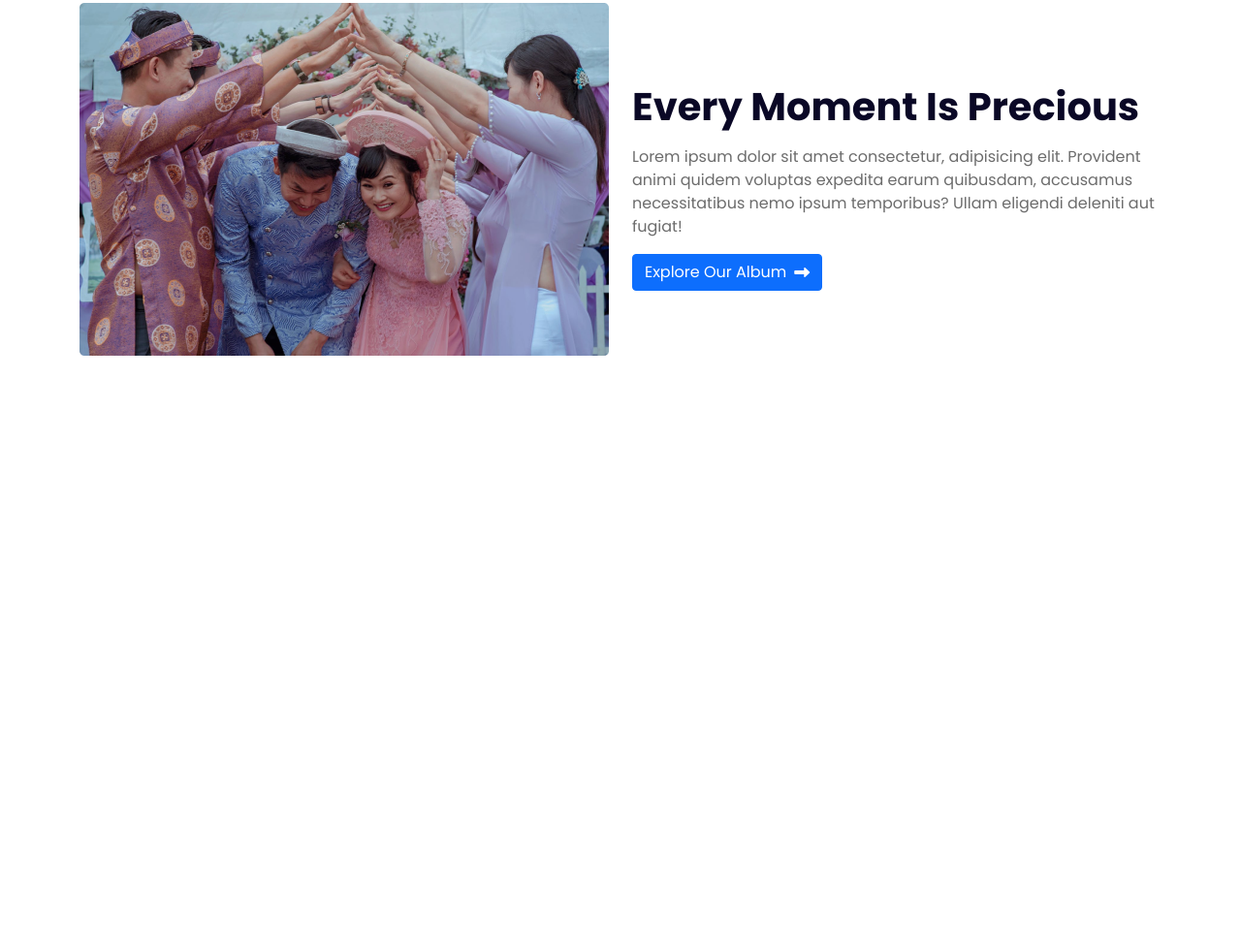
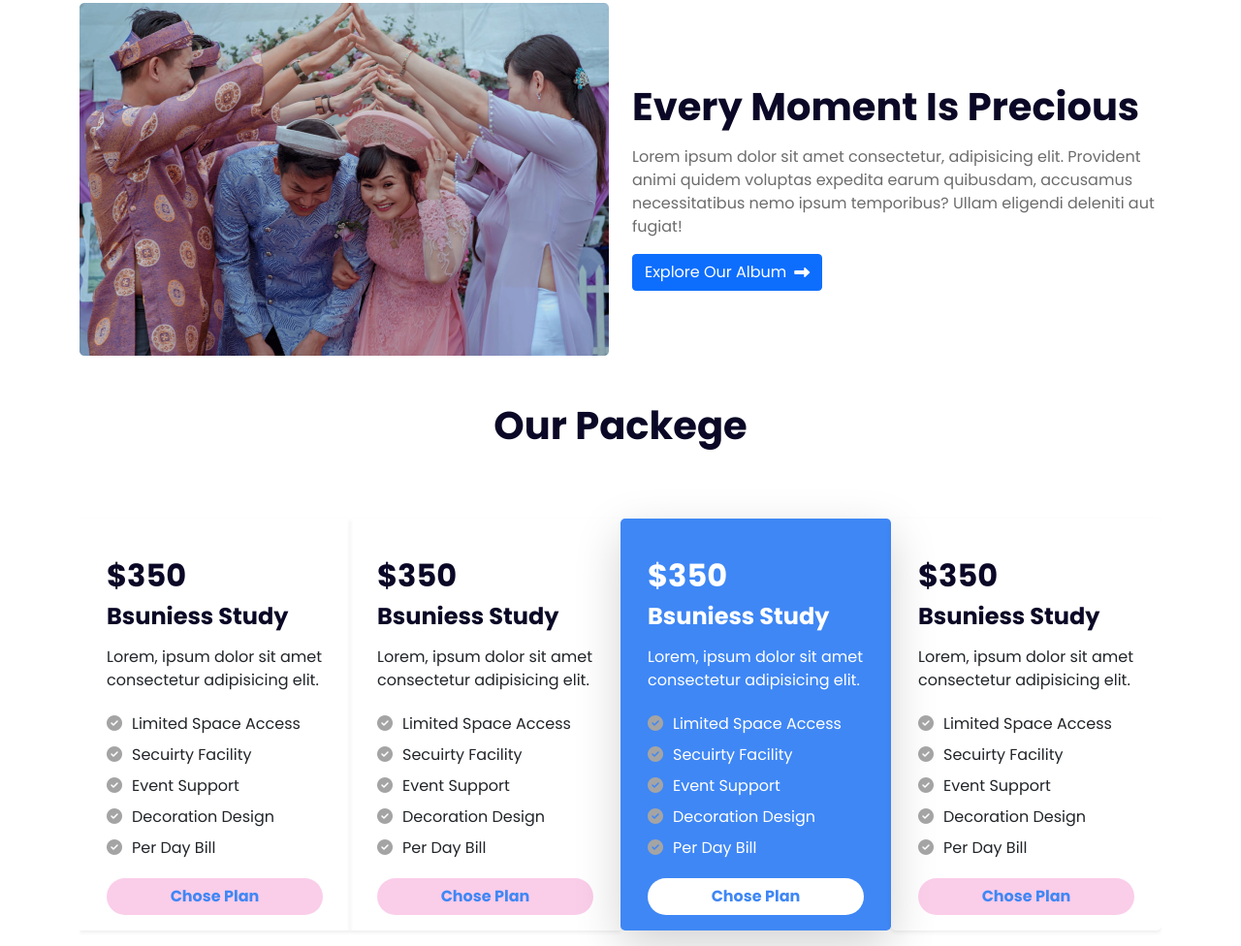
Before and after one commit to LimonFarazi03/chayachobi-convention-center, a plain HTML site: page index.html in a window 1280 px wide. Shown: the part 652-1628 px from the top of the page at 97% size. Before the commit the page ends 1067 px from the top, so only its background shows below. Drawn offline with nearby package versions, Linux system fonts and the light colour scheme.

Commit message:
Some updates

```diff
--- a/index.html
+++ b/index.html
@@ -62,7 +62,7 @@
             </div>
           </div>
           <div class="carousel-item">
-            <img src="./images/image/banner.png" class="d-block w-100" alt="...">
+            <img src="./images/image/banner2.jpg" class="d-block w-100" alt="...">
             <div class="carousel-caption d-none d-md-block">
               <h2 class="fw-bold">The perfect venue for your <br>next event</h2>
               <p class="mt-3">Amet minim mollit non deserunt ullamco est sit aliqua <br>dolor do amet sint. Velit officia consequat duis enim velit.</p>
@@ -70,7 +70,7 @@
             </div>
           </div>
           <div class="carousel-item">
-            <img src="./images/image/banner.png" class="d-block w-100" alt="...">
+            <img src="./images/image/banner3.jpg" class="d-block w-100" alt="...">
             <div class="carousel-caption d-none d-md-block">
               <h2 class="fw-bold">The perfect venue for your <br>next event</h2>
               <p class="mt-3">Amet minim mollit non deserunt ullamco est sit aliqua <br>dolor do amet sint. Velit officia consequat duis enim velit.</p>
@@ -106,6 +106,82 @@
           </div>
         </div>
     </section>
+    <!-- Pricing Table -->
+    <section  class="container mt-5">
+      <h1 class="text-center navyClr fw-bolder">Our Packege</h1>
+      <div class="container overflow-hidden">
+        <div class="row gy-5 my-3">
+          <div class="col-12  col-lg-3 col-md-4 col-12 shadow-sm">
+            <div class="p-3 border-0 rounded-3">
+              <h2 class="mt-4 navyClr fw-bolder">$350</h2>
+              <h4 class="navyClr fw-bold">Bsuniess Study</h4>
+              <p class=" my-3 fw-semibold">Lorem, ipsum dolor sit amet consectetur adipisicing elit.</p>
+              <div class="col-lg-12 text-dark">
+                <ul class="p-0 text-capitalize">
+                  <li><i class="fas fa-check-circle my-2"></i>Limited space access</li>
+                  <li><i class="fas fa-check-circle my-2"></i>Secuirty facility</li>
+                  <li><i class="fas fa-check-circle my-2"></i>event support</li>
+                  <li><i class="fas fa-check-circle my-2"></i>Decoration design</li>
+                  <li><i class="fas fa-check-circle my-2"></i>Per day bill</li>
+                </ul>
+                <div class="btn butnClr rounded-pill w-100 fw-bold"><a class="priceClr text-decoration-none" href="##">Chose Plan</a></div>
+              </div>
+            </div>
+          </div>
+          <div class="col-12  col-lg-3 col-md-4 col-12 shadow-sm">
+            <div class="p-3 border-0 rounded-3 ">
+              <h2 class="mt-4 navyClr fw-bolder">$350</h2>
+              <h4 class="navyClr fw-bold">Bsuniess Study</h4>
+              <p class=" my-3 fw-semibold">Lorem, ipsum dolor sit amet consectetur adipisicing elit.</p>
+              <div class="col-lg-12 text-dark">
+                <ul class="p-0 text-capitalize">
+                  <li><i class="fas fa-check-circle my-2"></i>Limited space access</li>
+                  <li><i class="fas fa-check-circle my-2"></i>Secuirty facility</li>
+                  <li><i class="fas fa-check-circle my-2"></i>event support</li>
+                  <li><i class="fas fa-check-circle my-2"></i>Decoration design</li>
+                  <li><i class="fas fa-check-circle my-2"></i>Per day bill</li>
+                </ul>
+                <div class="btn butnClr rounded-pill w-100 fw-bold"><a class="priceClr text-decoration-none" href="##">Chose Plan</a></div>
+              </div>
+            </div>
+          </div>
+          <div class="col-12  col-lg-3 col-md-4  col-12 shadow-lg rounded-3 bacClr">
+            <div class="p-3 border-0 ">
+              <h2 class="mt-4 fw-bolder">$350</h2>
+              <h4 class=" fw-bold">Bsuniess Study</h4>
+              <p class=" my-3 fw-semibold">Lorem, ipsum dolor sit amet consectetur adipisicing elit.</p>
+              <div class="col-lg-12">
+                <ul class="p-0 text-capitalize">
+                  <li><i class="fas fa-check-circle my-2"></i>Limited space access</li>
+                  <li><i class="fas fa-check-circle my-2"></i>Secuirty facility</li>
+                  <li><i class="fas fa-check-circle my-2"></i>event support</li>
+                  <li><i class="fas fa-check-circle my-2"></i>Decoration design</li>
+                  <li><i class="fas fa-check-circle my-2"></i>Per day bill</li>
+                </ul>
+                <div class="btn butnClrv2 rounded-pill w-100 fw-bold"><a class="priceClr text-decoration-none" href="##">Chose Plan</a></div>
+              </div>
+            </div>
+          </div>
+          <div class="col-12  col-lg-3 col-md-4  col-12 shadow-sm rounded-3">
+            <div class="p-3 border-0">
+              <h2 class="mt-4 navyClr fw-bolder">$350</h2>
+              <h4 class="navyClr fw-bold">Bsuniess Study</h4>
+              <p class=" my-3 fw-semibold">Lorem, ipsum dolor sit amet consectetur adipisicing elit.</p>
+              <div class="col-lg-12 text-dark">
+                <ul class="p-0 text-capitalize">
+                  <li><i class="fas fa-check-circle my-2"></i>Limited space access</li>
+                  <li><i class="fas fa-check-circle my-2"></i>Secuirty facility</li>
+                  <li><i class="fas fa-check-circle my-2"></i>event support</li>
+                  <li><i class="fas fa-check-circle my-2"></i>Decoration design</li>
+                  <li><i class="fas fa-check-circle my-2"></i>Per day bill</li>
+                </ul>
+                <div class="btn butnClr rounded-pill w-100 fw-bold"><a class="priceClr text-decoration-none" href="##">Chose Plan</a></div>
+              </div>
+            </div>
+          </div>
+        </div>
+      </div>
+    </section>
   </main>
   <footer>
 
--- a/style.css
+++ b/style.css
@@ -7,3 +7,29 @@ body{
 .loremClr{
   color: #6C6C6C;
 }
+.pragraph{
+  font-size: 16px;
+  text-align: justify;
+  color: #6C6C6C;
+}
+ul li{
+  list-style-type: none;
+}
+ul li i{
+ padding-right: 10px;
+ color: #a5a4a4;
+}
+
+.butnClr{
+  background-color: #f496d17a;
+}
+.butnClrv2{
+  background-color: white;
+}
+.priceClr{
+  color: #3F87F5;
+}
+.bacClr{
+  background: #3F87F5;
+  color: white;
+}
```
Also changed, not shown: images/image/banner2.jpg (added), images/image/banner3.jpg (added).
